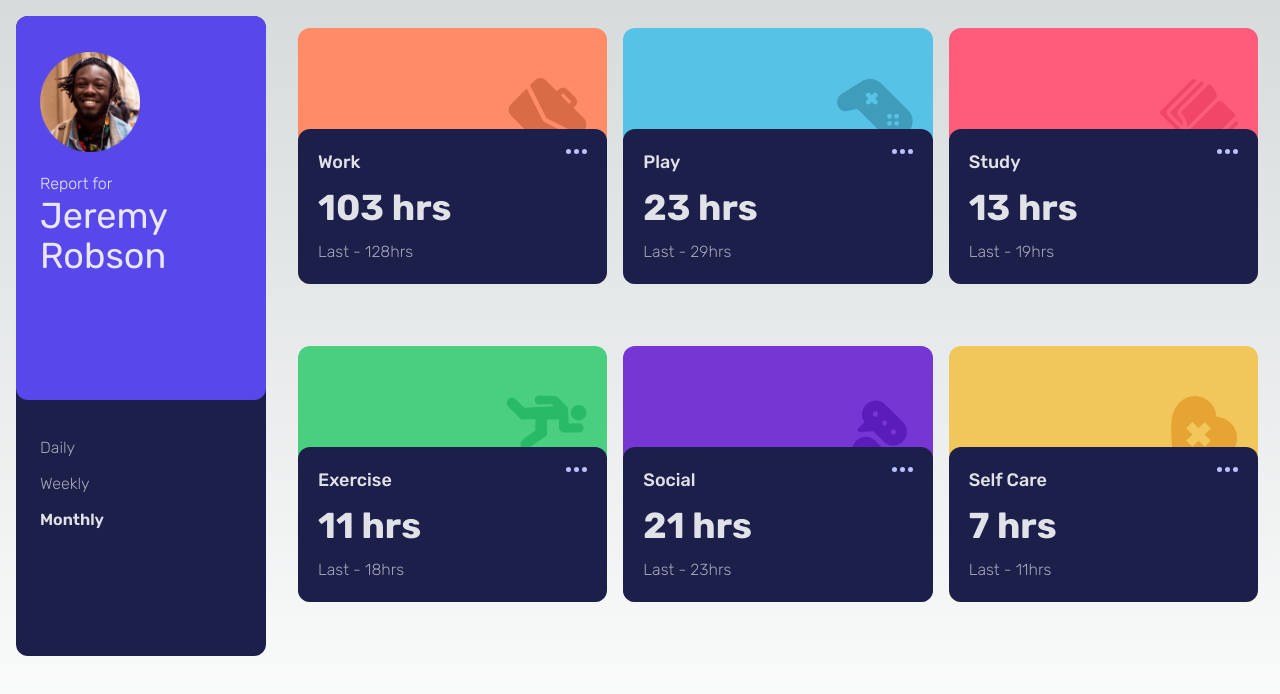
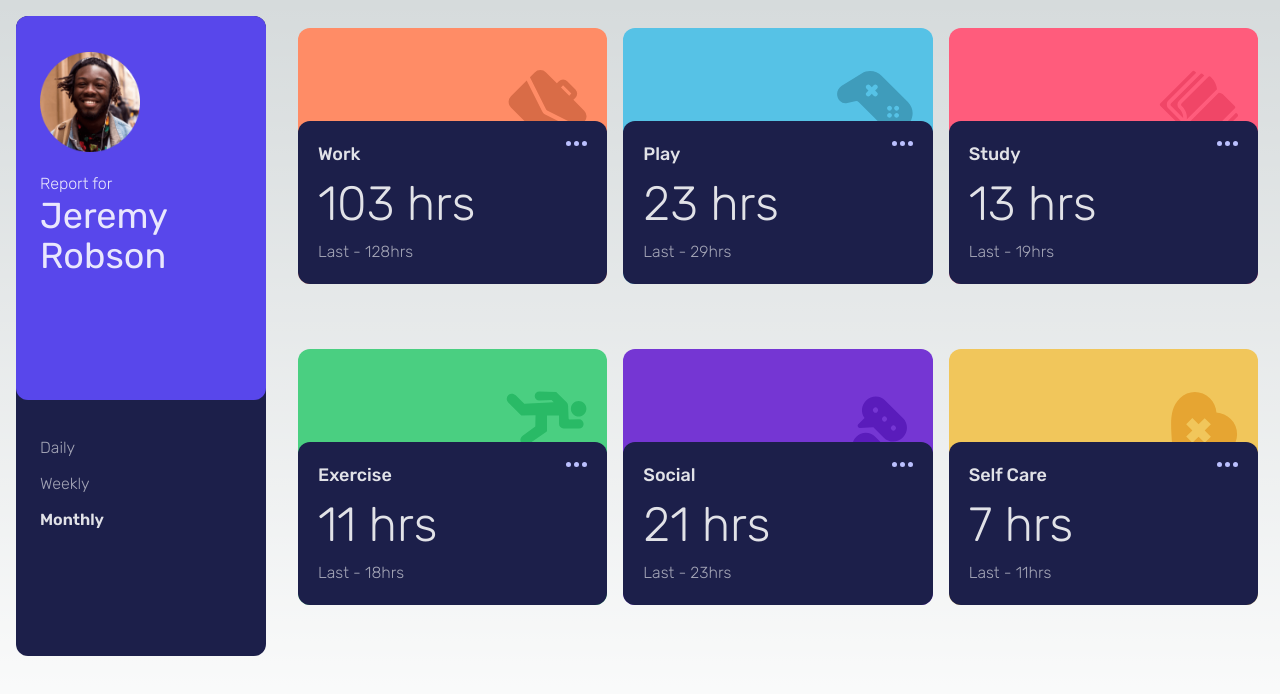
Before and after one commit to DavidVerghese/time-tracking-dashboard, a Next.js app: page /monthly in a window 1280 px wide. Shown: the top 694 px of the page. Built offline with nearby package versions, Linux system fonts and the light colour scheme.

Commit message:
work on card styling

```diff
--- a/app/Category/Category.jsx
+++ b/app/Category/Category.jsx
@@ -68,7 +68,7 @@ export default function Category({ category, timeframe, key }) {
       key={key}
       className={`${
         colorMap[category.title]
-      } my-7 sm:my-3 rounded-xl flex flex-col justify-end max-sm:h-48 max-h-64`}
+      } my-7 sm:my-3 rounded-xl flex flex-col justify-end max-sm:h-56 max-h-64`}
     >
       <div className="mr-5 ml-auto h-1/5">{iconMap[category.title]}</div>
       <div className="hover:bg-less-dark-blue bg-dark-blue pt-5 px-5 pb-5 rounded-xl">
@@ -84,10 +84,10 @@ export default function Category({ category, timeframe, key }) {
             />
           </svg>
         </div>
-        <p className="text-4xl font-bold my-3">
+        <p className="text-5xl my-3">
           {category.timeframes[timeframe].current} hrs
         </p>
-        <p className="text-medium-emphasis ">
+        <p className="text-medium-emphasis">
           Last - {category.timeframes[timeframe].previous}hrs
         </p>
       </div>
```
